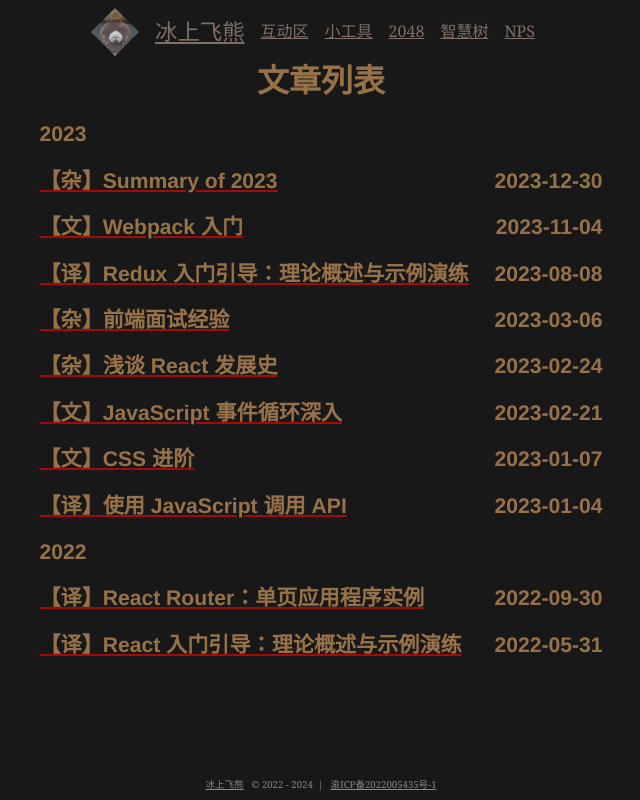
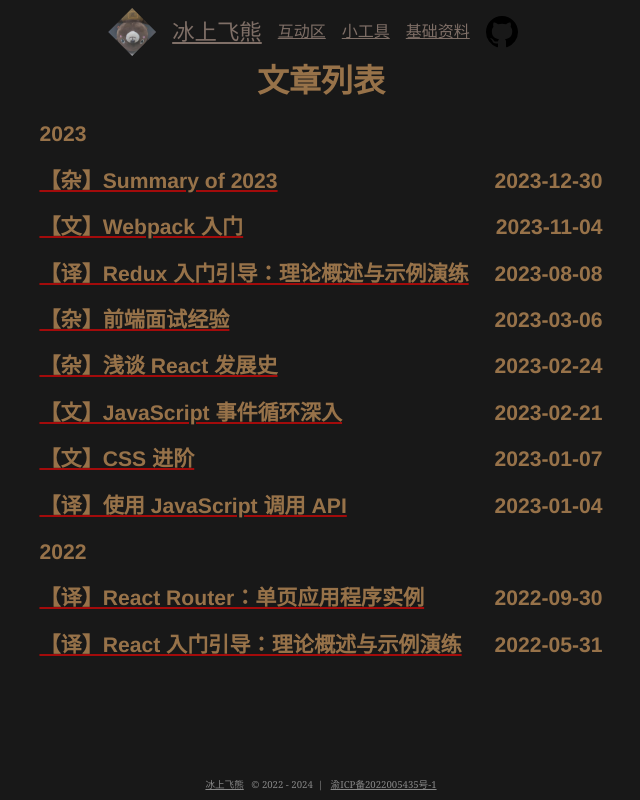
Before and after one commit to 0110wdj/blog, a Gatsby site: page / in a window 1280 px wide. Shown: the whole page, without its empty margins (319-959 px from the left). Built offline with nearby package versions, Linux system fonts and the light colour scheme; Gatsby itself is replaced by a stand-in of ours; some packages are replaced by stand-ins of ours.

Commit message:
更新 github 链接

```diff
--- a/src/components/layout.js
+++ b/src/components/layout.js
@@ -47,9 +47,14 @@ const Header = (data) => {
             <ListLink to="/" style={{ fontSize: '1.4rem' }}>{data.site.siteMetadata.siteTitle}</ListLink>
             <ListLink to="/basics/talk/talk">互动区</ListLink>
             <ListLink to="/basics/kits/kits">小工具</ListLink>
-            <ListLink to="/basics/games">2048</ListLink>
-            <ListLink to="http://www.snofly.cn:8081/">智慧树</ListLink>
-            <ListLink to="http://www.snofly.cn:8080/">NPS</ListLink>
+            <ListLink to="http://www.snofly.cn:8081/">基础资料</ListLink>
+            <ListLink to="https://github.com/0110wdj">
+                <svg height="32" aria-hidden="true" viewBox="0 0 16 16" version="1.1" width="32" data-view-component="true" class="octicon octicon-mark-github v-align-middle color-fg-default">
+                    <path d="M8 0c4.42 0 8 3.58 8 8a8.013 8.013 0 0 1-5.45 7.59c-.4.08-.55-.17-.55-.38 0-.27.01-1.13.01-2.2 0-.75-.25-1.23-.54-1.48 1.78-.2 3.65-.88 3.65-3.95 0-.88-.31-1.59-.82-2.15.08-.2.36-1.02-.08-2.12 0 0-.67-.22-2.2.82-.64-.18-1.32-.27-2-.27-.68 0-1.36.09-2 .27-1.53-1.03-2.2-.82-2.2-.82-.44 1.1-.16 1.92-.08 2.12-.51.56-.82 1.28-.82 2.15 0 3.06 1.86 3.75 3.64 3.95-.23.2-.44.55-.51 1.07-.46.21-1.61.55-2.33-.66-.15-.24-.6-.83-1.23-.82-.67.01-.27.38.01.53.34.19.73.9.82 1.13.16.45.68 1.31 2.69.94 0 .67.01 1.3.01 1.49 0 .21-.15.45-.55.38A7.995 7.995 0 0 1 0 8c0-4.42 3.58-8 8-8Z"></path>
+                </svg>
+            </ListLink>
+            {/* <ListLink to="/basics/games">2048</ListLink> */}
+            {/* <ListLink to="http://www.snofly.cn:8080/">NPS</ListLink> */}
         </header>
     )
 }
```
